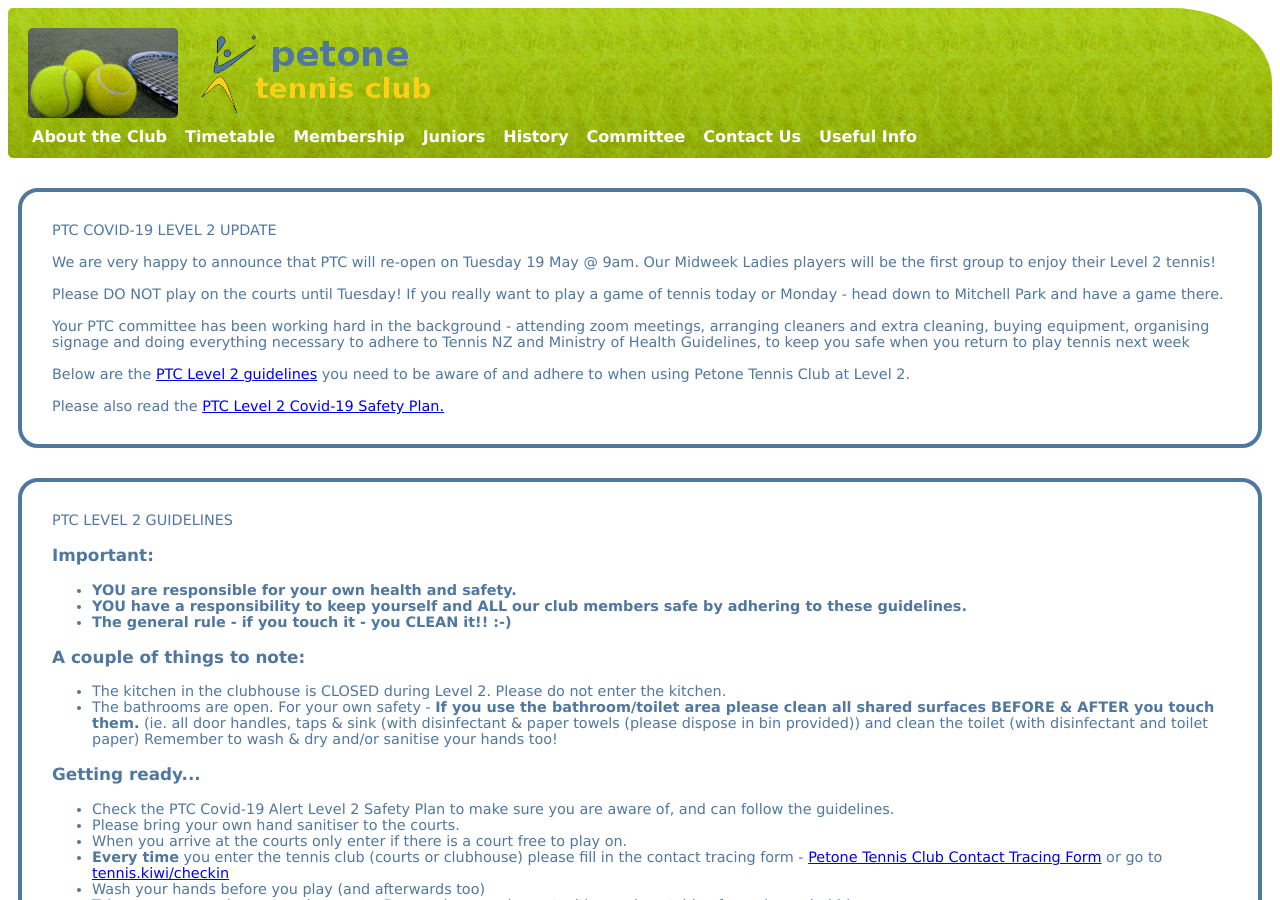
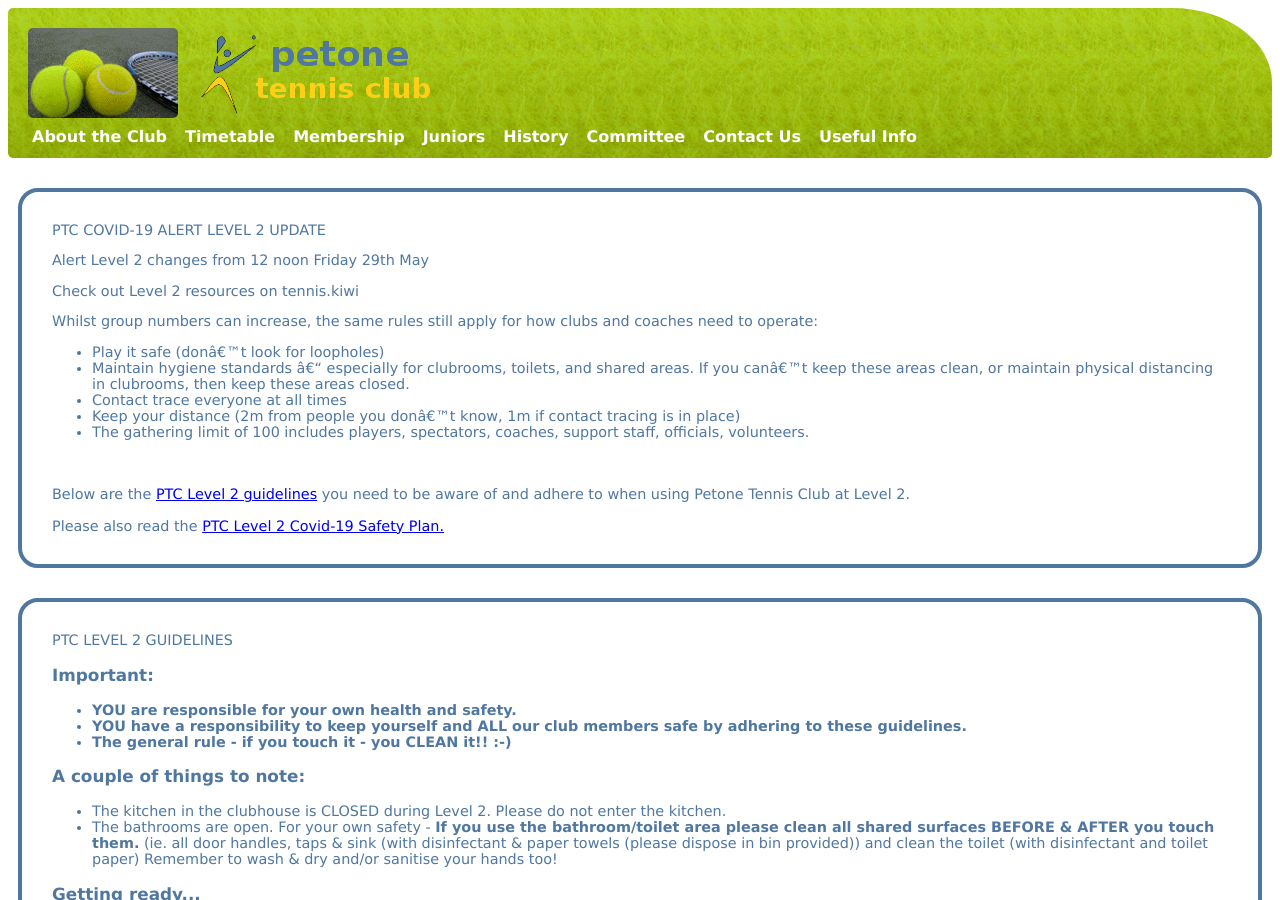
Before and after one commit to stucollins/petonetennis, a Jekyll site: the page built from src/index.html, in a window 1280 px wide and 900 px high. Built offline with Jekyll 4.4.1, drawn with Linux system fonts in a browser that asks for light colours; Markdown is read by kramdown in place of the engine named in the settings.

Commit message:
Level 2 updates

```diff
--- a/src/index.html
+++ b/src/index.html
@@ -3,13 +3,22 @@
     title: Home
 ---
     <div class="covid">
-    	PTC COVID-19 LEVEL 2 UPDATE
-<br/><br/>
-We are very happy to announce that PTC will re-open on Tuesday 19 May @ 9am.  Our Midweek Ladies players will be the first group to enjoy their Level 2 tennis!
-<br/><br/>
- Please DO NOT play on the courts until Tuesday! If you really want to play a game of tennis today or Monday - head down to Mitchell Park and have a game there.
-<br/><br/>
-Your PTC committee has been working hard in the background -  attending zoom meetings, arranging cleaners and extra cleaning, buying equipment, organising signage and doing everything necessary to adhere to Tennis NZ and Ministry of Health Guidelines, to keep you safe when you return to play tennis next week
+    	PTC COVID-19 ALERT LEVEL 2 UPDATE
+
+<p>Alert Level 2 changes from 12 noon Friday 29th May</p>
+
+<p>Check out Level 2 resources on <a href-"tennis.kiwi">tennis.kiwi</a>
+
+<p>Whilst group numbers can increase, the same rules still apply for how clubs and coaches need to operate:</p>
+
+<ul>
+<li>Play it safe (don’t look for loopholes)</li>
+<li>Maintain hygiene standards – especially for clubrooms, toilets, and shared areas. If you can’t keep these areas clean, or maintain physical distancing in clubrooms, then keep these areas closed.</li>
+<li>Contact trace everyone at all times</li>
+<li>Keep your distance (2m from people you don’t know, 1m if contact tracing is in place)</li>
+<li>The gathering limit of 100 includes players, spectators, coaches, support staff, officials, volunteers.</li>
+</ul>
+
 <br/><br/>
 Below are the <a href="#level2guidelines">PTC Level 2 guidelines</a> you need to be aware of and adhere to when using Petone Tennis Club at Level 2.
 <br/><br/>Please also read the <a href="./PTCCovid-19Level2SafetyPlan.pdf" target="Safety">PTC Level 2 Covid-19 Safety Plan.</a>
```
